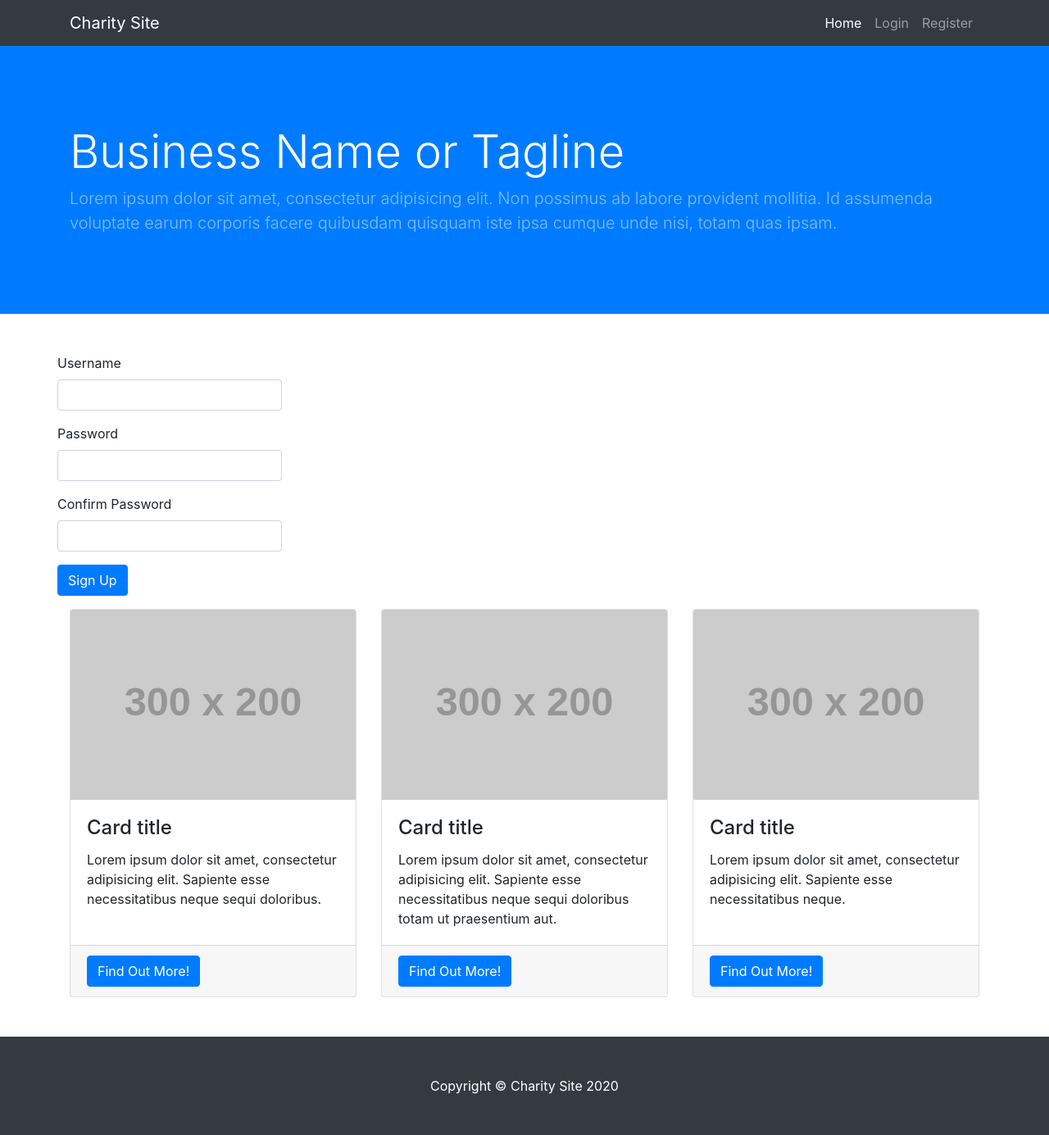
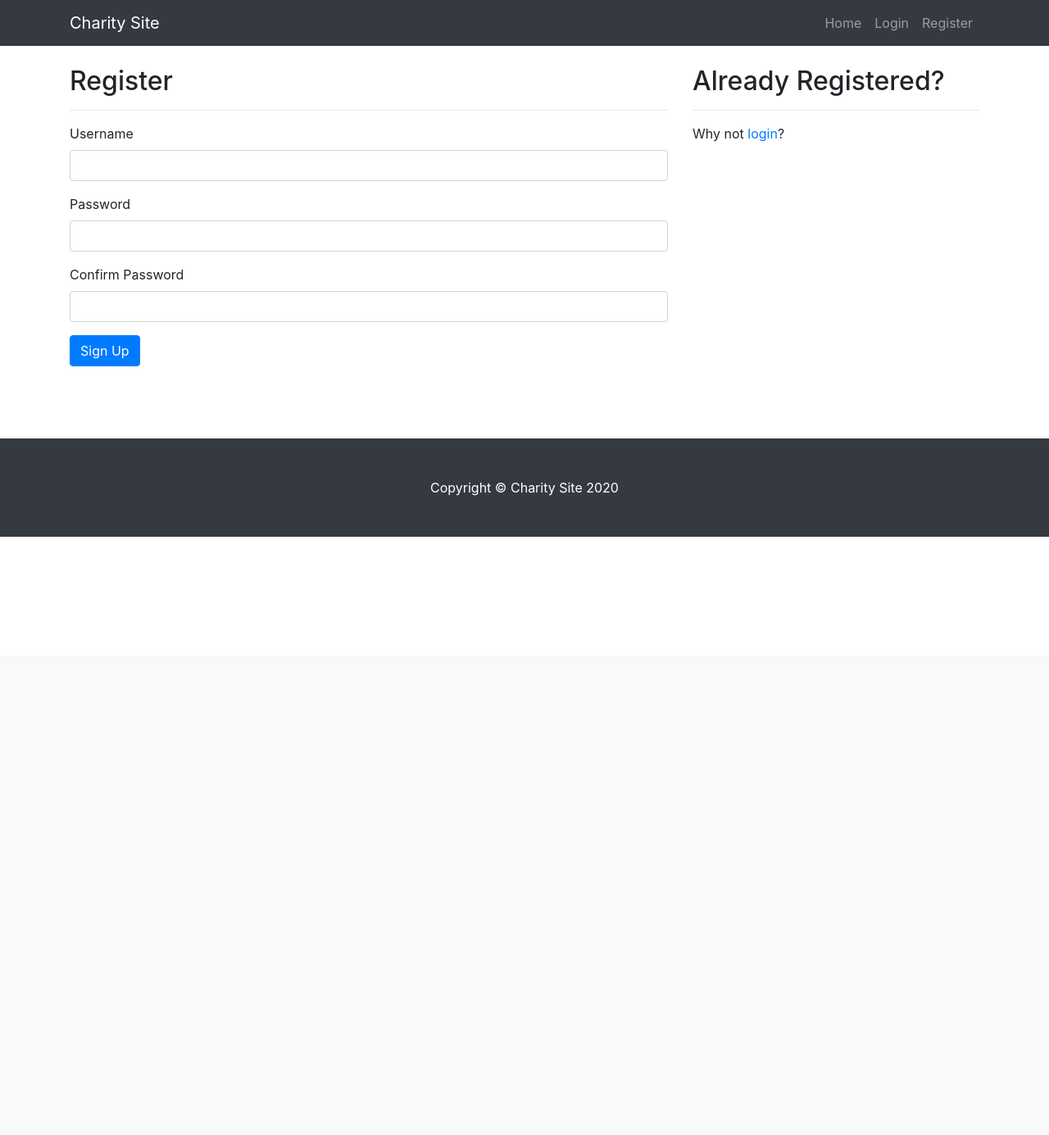
Before and after one commit to joepearson95/on-premise-migration-to-Azure-Cloud, a Flask app: page /register in a window 1280 px wide. Shown: the whole page at 82% size. After the commit the page ends 655 px from the top, so only its background shows below. Run offline with Flask 2, Linux system fonts and the light colour scheme; grey boxes labelled with a size stand in for pictures from a placeholder-image service; some libraries are stand-ins or nearby versions.

Commit message:
Adjusting the website look.

```diff
--- a/cloud_site/cloud_app/routes.py
+++ b/cloud_site/cloud_app/routes.py
@@ -47,3 +47,8 @@ def login():
 def logout():
 	logout_user()
 	return redirect(url_for('home'))
+
+@app.route('/database')
+@login_required
+def database():
+	return render_template('database.html')
--- a/cloud_site/cloud_app/templates/layout.html
+++ b/cloud_site/cloud_app/templates/layout.html
@@ -5,8 +5,8 @@
 
     <meta charset="utf-8">
     <meta name="viewport" content="width=device-width, initial-scale=1, shrink-to-fit=no">
-    <meta name="description" content="">
-    <meta name="author" content="">
+    <meta name="description" content="The artefact for my dissertation project.">
+    <meta name="author" content="Joe Pearson 14587506">
 
     <title>Charity Site - {% block title %}{% endblock %}</title>
 
@@ -23,23 +23,23 @@
     <!-- Navigation -->
     <nav class="navbar navbar-expand-lg navbar-dark bg-dark fixed-top">
         <div class="container">
-            <a class="navbar-brand" href="#">Charity Site</a>
+            <a class="navbar-brand" href="{{ url_for('home') }}">Charity Site</a>
             <button class="navbar-toggler" type="button" data-toggle="collapse" data-target="#navbarResponsive" aria-controls="navbarResponsive" aria-expanded="false" aria-label="Toggle navigation">
                 <span class="navbar-toggler-icon"></span>
             </button>
             <div class="collapse navbar-collapse" id="navbarResponsive">
                 <ul class="navbar-nav ml-auto">
-                    <li class="nav-item active">
-                        <a class="nav-link" href="#">Home
+                    <li class="nav-item">
+                        <a class="nav-link" href="{{ url_for('home') }}">Home
               <span class="sr-only">(current)</span>
             </a>
                     </li>
                     {% if current_user.is_authenticated %}
                     	<li class="nav-item">
-	                        <a class="nav-link" href="{{ url_for('database_search') }}">Database Search</a>
+	                        <a class="nav-link" href="{{ url_for('database') }}">Database Search</a>
 	                    </li>
 	                    <li class="nav-item">
-	                        <a class="nav-link" href="{{ url_for('account') }}">Account></a>
+	                        <a class="nav-link" href="#">Account</a>
 	                    </li>
 	                    <li class="nav-item">
 	                        <a class="nav-link" href="{{ url_for('logout') }}">Logout</a>
@@ -58,65 +58,11 @@
     </nav>
 
     <!-- Header -->
-    <header class="bg-primary py-5 mb-5">
-        <div class="container h-100">
-            <div class="row h-100 align-items-center">
-                <div class="col-lg-12">
-                    <h1 class="display-4 text-white mt-5 mb-2">Business Name or Tagline</h1>
-                    <p class="lead mb-5 text-white-50">Lorem ipsum dolor sit amet, consectetur adipisicing elit. Non possimus ab labore provident mollitia. Id assumenda voluptate earum corporis facere quibusdam quisquam iste ipsa cumque unde nisi, totam quas ipsam.</p>
-                </div>
-            </div>
-        </div>
-    </header>
+   	{% block header %}{% endblock %}
 
     <!-- Page Content -->
-    <div class="container">
-
-        <div class="row">
-            {% block content %}{% endblock %}
-        </div>
-        <!-- /.row -->
-
-        <div class="row">
-            <div class="col-md-4 mb-5">
-                <div class="card h-100">
-                    <img class="card-img-top" src="http://placehold.it/300x200" alt="">
-                    <div class="card-body">
-                        <h4 class="card-title">Card title</h4>
-                        <p class="card-text">Lorem ipsum dolor sit amet, consectetur adipisicing elit. Sapiente esse necessitatibus neque sequi doloribus.</p>
-                    </div>
-                    <div class="card-footer">
-                        <a href="#" class="btn btn-primary">Find Out More!</a>
-                    </div>
-                </div>
-            </div>
-            <div class="col-md-4 mb-5">
-                <div class="card h-100">
-                    <img class="card-img-top" src="http://placehold.it/300x200" alt="">
-                    <div class="card-body">
-                        <h4 class="card-title">Card title</h4>
-                        <p class="card-text">Lorem ipsum dolor sit amet, consectetur adipisicing elit. Sapiente esse necessitatibus neque sequi doloribus totam ut praesentium aut.</p>
-                    </div>
-                    <div class="card-footer">
-                        <a href="#" class="btn btn-primary">Find Out More!</a>
-                    </div>
-                </div>
-            </div>
-            <div class="col-md-4 mb-5">
-                <div class="card h-100">
-                    <img class="card-img-top" src="http://placehold.it/300x200" alt="">
-                    <div class="card-body">
-                        <h4 class="card-title">Card title</h4>
-                        <p class="card-text">Lorem ipsum dolor sit amet, consectetur adipisicing elit. Sapiente esse necessitatibus neque.</p>
-                    </div>
-                    <div class="card-footer">
-                        <a href="#" class="btn btn-primary">Find Out More!</a>
-                    </div>
-                </div>
-            </div>
-        </div>
-        <!-- /.row -->
-
+    <div class="container py-4">
+		{% block content %}{% endblock %}
     </div>
     <!-- /.container -->
 
--- a/cloud_site/cloud_app/templates/register.html
+++ b/cloud_site/cloud_app/templates/register.html
@@ -1,5 +1,9 @@
 {% extends "layout.html" %}
 {% block content %}
+<div class="row">
+	<div class="col-md-8 mb-5">
+		<h2>Register</h2>
+		<hr>
 		<form method="POST" action="">
 			{{ form.hidden_tag() }}
 			<div class="form-group">
@@ -18,4 +22,13 @@
 				{{ form.submit(class="btn btn-primary") }}
 			</div>
 		</form>
+	</div>
+	<div class="col-md-4 mb-5">
+		<h2>Already Registered?</h2>
+		<hr>
+		<p>
+			Why not <a href="{{ url_for('login') }}">login</a>?
+		</p>
+	</div>
+</div>
 {% endblock %}
```
Also changed, not shown: cloud_site/cloud_app/templates/database.html (added, +99 -0 lines), cloud_site/cloud_app/templates/home.html (+16 -0 lines), cloud_site/cloud_app/templates/login.html (+13 -0 lines). Lines whose indentation alone changed are shown as unchanged.
